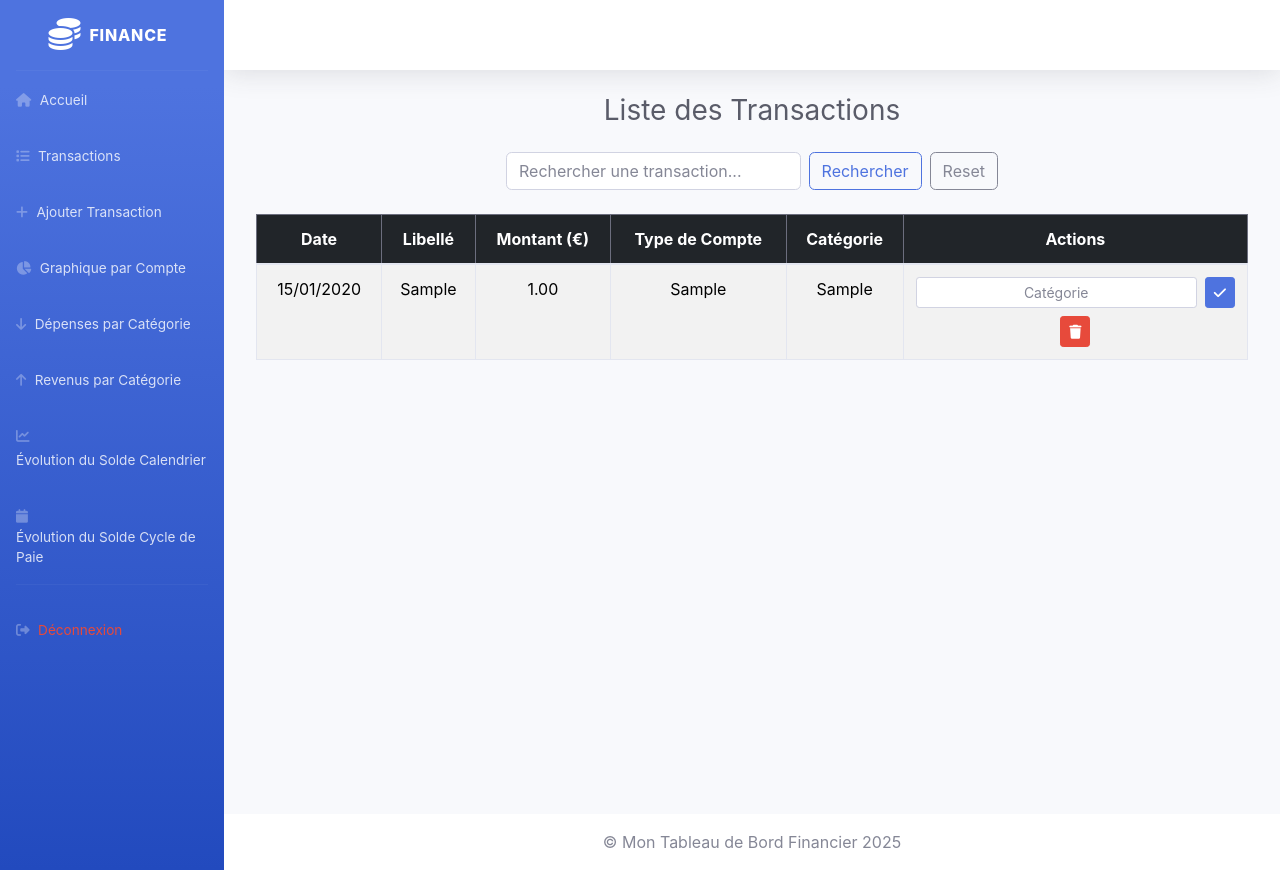
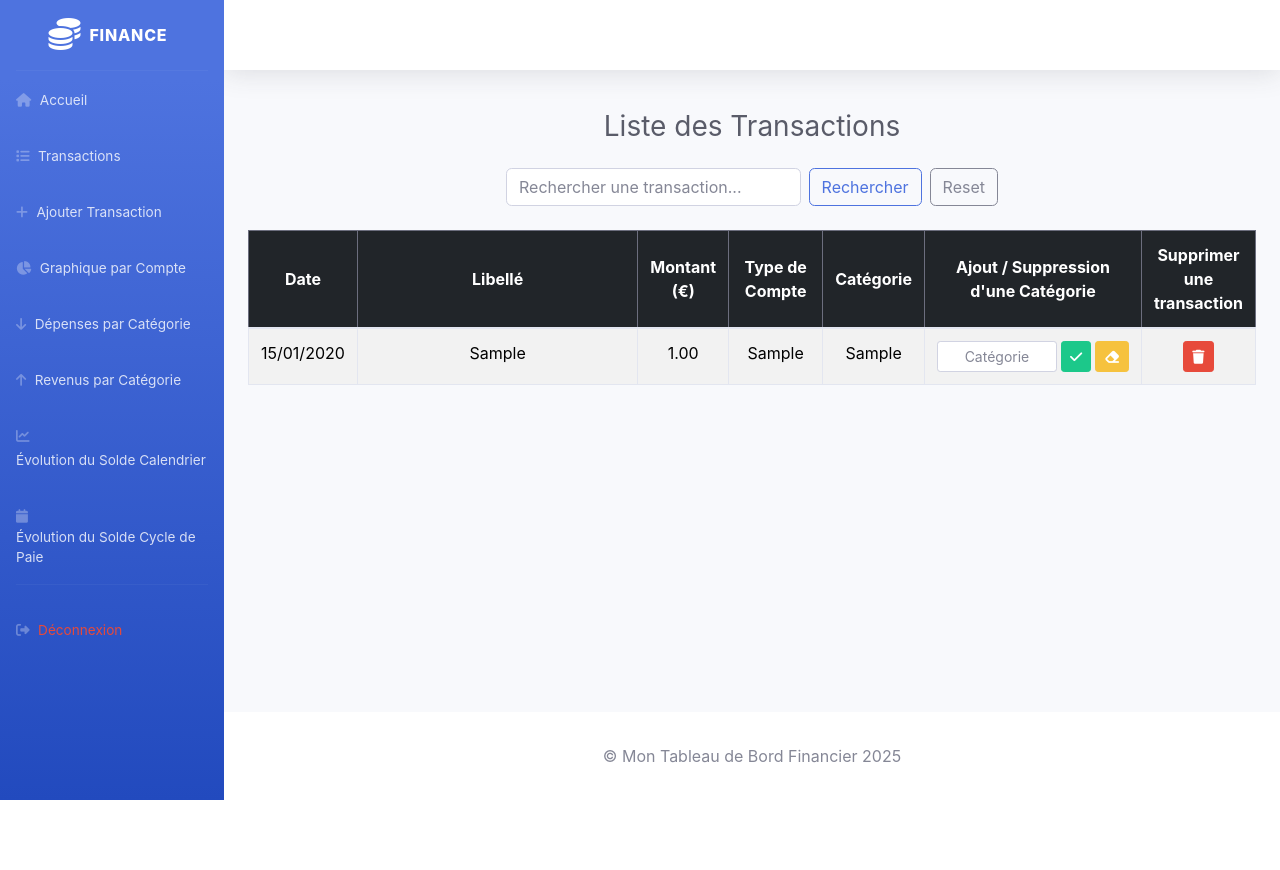
Before and after one commit to MA-SYLLA/finance_dashboard, a Flask app: template templates/transactions.html in a window 1280 px wide. After the commit the page ends 800 px from the top, so only its background shows below. Run offline with Flask 3, Linux system fonts and the light colour scheme; the template is opened without the code that fills it: values that come from a table or form of the project are taken from there, others are empty; tables that the repository leaves empty hold one stand-in row (values such as "Sample post"); some libraries are stand-ins or nearby versions.

Commit message:
🧱 Footer sticky : refonte layout base.html pour forcer le footer en bas de page
- Ajout des règles CSS flex sur html, body, wrapper, content-wrapper
- footer désormais collé en bas même si contenu court
- Compatible avec pages connectées utilisant base.html

```diff
--- a/app.py
+++ b/app.py
@@ -209,6 +209,15 @@ def update_category(id):
         flash('Catégorie mise à jour.', 'success')
 
     return redirect(url_for('transactions'))
+
+@app.route('/transactions/clear_category/<int:id>')
+def clear_category(id):
+    transaction = Transaction.query.get_or_404(id)
+    transaction.categorie = None
+    db.session.commit()
+    flash("Catégorie supprimée", "success")
+    return redirect(url_for('transactions'))
+
 
 @app.route('/import_csv', methods=['POST'])
 def import_csv():
--- a/templates/base.html
+++ b/templates/base.html
@@ -13,37 +13,28 @@
 
     <!-- Custom styles -->
     <link href="{{ url_for('static', filename='css/sb-admin-2.min.css') }}" rel="stylesheet">
-
-    <!-- Footer fixé bas écran -->
-    <style>
-        html, body {
-            height: 100%;
-            margin: 0;
-        }
-
-        footer {
-            background-color: #fff;
-            text-align: center;
-            padding: 1rem 0;
-            margin-top: auto;
-        }
-    </style>
 </head>
 
 <body id="page-top">
 
 <div id="wrapper">
 
+    <!-- Sidebar -->
     {% include 'sidebar.html' %}
+    <!-- End of Sidebar -->
 
-    <div id="content-wrapper">
+    <!-- Content Wrapper -->
+    <div id="content-wrapper" class="d-flex flex-column">
 
-        <!-- Contenu principal -->
+        <!-- Main Content -->
         <div id="content">
 
+            <!-- Navbar -->
             {% include 'navbar.html' %}
+            <!-- End of Navbar -->
 
-            <main class="container-fluid">
+            <!-- Page Content -->
+            <div class="container-fluid py-3">
 
                 <!-- Messages flash -->
                 {% with messages = get_flashed_messages(with_categories=true) %}
@@ -60,15 +51,23 @@
                 {% endwith %}
 
                 {% block content %}{% endblock %}
-            </main>
+            </div>
+            <!-- End Page Content -->
+
         </div>
 
-        <!-- Footer toujours en bas de la page -->
-        <footer>
-            © Mon Tableau de Bord Financier 2025
+        <!-- Footer -->
+        <footer class="sticky-footer bg-white mt-auto">
+            <div class="container my-auto">
+                <div class="text-center my-auto">
+                    <span>© Mon Tableau de Bord Financier 2025</span>
+                </div>
+            </div>
         </footer>
+        <!-- End Footer -->
 
     </div>
+
 </div>
 
 <!-- Scripts -->
--- a/templates/transactions.html
+++ b/templates/transactions.html
@@ -1,6 +1,17 @@
 {% extends "base.html" %}
 {% block title %}Transactions{% endblock %}
 {% block content %}
+
+<style>
+  thead th {
+    position: sticky;
+    top: 0;
+    z-index: 1;
+    background-color: #212529; /* couleur .table-dark */
+    color: white;
+    vertical-align: middle;
+  }
+</style>
 
 <h1 class="h3 mb-4 text-gray-800 text-center">Liste des Transactions</h1>
 
@@ -14,36 +25,55 @@
     </div>
 </div>
 
-<div class="container-fluid px-0" style="height: 600px; overflow-y: auto;">
-    <div class="table-responsive px-2">
-        <table class="table table-bordered table-striped table-hover">
-            <thead class="table-dark text-center">
+<div class="container-fluid px-0" style="max-height: 65vh; overflow-y: auto;">
+        <table class="table table-bordered table-striped table-hover w-100 align-middle">
+            <thead class="table-dark text-center align-middle">
                 <tr>
-                    <th>Date</th>
-                    <th>Libellé</th>
-                    <th>Montant (€)</th>
-                    <th>Type de Compte</th>
-                    <th>Catégorie</th>
-                    <th>Actions</th>
+                    <th class="text-center align-middle" style="width: 10%;">Date</th>
+                    <th class="text-center align-middle" style="width: 45%;">Libellé</th>
+                    <th class="text-center align-middle" style="width: 5%;">Montant (€)</th>
+                    <th class="text-center align-middle" style="width: 10%;">Type de Compte</th>
+                    <th class="text-center align-middle" style="width: 10%;">Catégorie</th>
+                    <th class="text-center align-middle" style="width: 15%;">Ajout / Suppression d'une Catégorie</th>
+                    <th class="text-center align-middle" style="width: 5%;">Supprimer une transaction</th>
                 </tr>
             </thead>
             <tbody id="transaction-table">
                 {% for t in transactions %}
                 <tr>
-                    <td class="text-center">{{ t.date.strftime('%d/%m/%Y') }}</td>
-                    <td class="text-center">{{ t.libelle }}</td>
-                    <td class="text-center">{{ "%.2f"|format(t.montant) }}</td>
-                    <td class="text-center">{{ t.type_compte }}</td>
-                    <td class="text-center">{{ t.categorie or '' }}</td>
+                    <td class="text-center" title="{{ t.date }}">{{ t.date.strftime('%d/%m/%Y') }}</td>
+                    <td class="text-truncate text-center" style="max-width: 300px;" title="{{ t.libelle | e }}">{{ t.libelle }}</td>
+                    <td class="text-center" title="{{ t.montant }}">{{ "%.2f"|format(t.montant) }}</td>
+                    <td class="text-center" title="{{ t.type_compte | e }}">{{ t.type_compte }}</td>
+                    <td class="text-center" title="{{ t.categorie | e }}">{{ t.categorie or '' }}</td>
+
                     <td class="text-center">
-                        <form action="{{ url_for('update_category', id=t.id) }}" method="POST" class="d-flex justify-content-center mb-1">
-                            <input type="text" name="categorie" class="form-control form-control-sm me-2 text-center" placeholder="Catégorie" required>
-                            <button class="btn btn-sm btn-primary" type="submit">
+                        <form method="POST"
+                              action="{{ url_for('update_category', id=t.id) }}"
+                              class="d-flex justify-content-center align-items-center w-100 gap-1">
+                            <input type="text"
+                                   name="categorie"
+                                   class="form-control form-control-sm text-center"
+                                   placeholder="Catégorie"
+                                   required
+                                   style="min-width: 120px; flex: 1 1 auto;"
+                                   title="Ajouter une catégorie">
+
+                            <button class="btn btn-sm btn-success" type="submit" title="Valider la catégorie">
                                 <i class="fas fa-check"></i>
                             </button>
+
+                            <a href="{{ url_for('clear_category', id=t.id) }}"
+                               class="btn btn-sm btn-warning"
+                               title="Supprimer la catégorie">
+                                <i class="fas fa-eraser"></i>
+                            </a>
                         </form>
-                        <form action="{{ url_for('delete_transaction', id=t.id) }}" method="POST" onsubmit="return confirm('Confirmer la suppression ?');">
-                            <button class="btn btn-sm btn-danger mt-1" type="submit">
+                    </td>
+
+                    <td class="text-center">
+                        <form method="POST" action="{{ url_for('delete_transaction', id=t.id) }}" onsubmit="return confirm('Supprimer cette transaction ?');">
+                            <button class="btn btn-sm btn-danger" type="submit" title="Supprimer cette transaction">
                                 <i class="fas fa-trash"></i>
                             </button>
                         </form>
@@ -52,7 +82,6 @@
                 {% endfor %}
             </tbody>
         </table>
-    </div>
 </div>
 
 <script>
```
